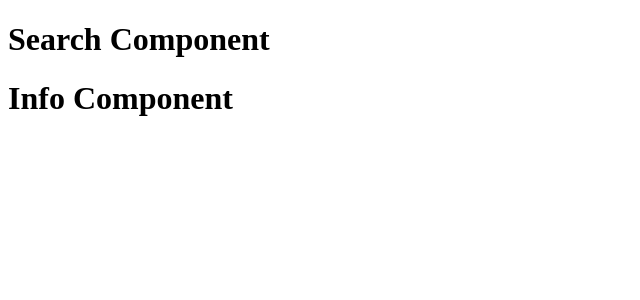
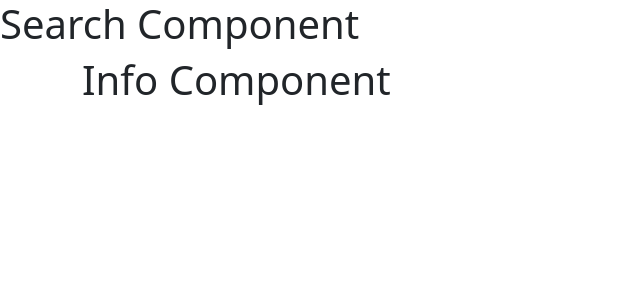
Before and after one commit to tuthanhthien02/react-github-search-users, a React (Create React App) app: page / in a window 1280 px wide. Shown: the top 300 px of the page, without its empty margins (0-640 px from the left). Built offline with nearby package versions, Linux system fonts and the light colour scheme.

Commit message:
add bootstrap

```diff
--- a/package.json
+++ b/package.json
@@ -6,6 +6,7 @@
         "@testing-library/jest-dom": "^5.11.4",
         "@testing-library/react": "^11.1.0",
         "@testing-library/user-event": "^12.1.10",
+        "bootstrap": "^5.0.1",
         "node-sass": "4.14.1",
         "react": "^17.0.2",
         "react-dom": "^17.0.2",
--- a/src/components/Info.js
+++ b/src/components/Info.js
@@ -3,7 +3,13 @@ import { GoRepo, GoGist } from "react-icons/go";
 // import { FiUsers, FiUserPlus } from "react-icons/fi";
 
 const Info = () => {
-    return <h1>Info Component</h1>;
+    return (
+        <div className="container">
+            <div className="row">
+                <h1>Info Component</h1>
+            </div>
+        </div>
+    );
 };
 
 export default Info;
--- a/src/index.js
+++ b/src/index.js
@@ -1,6 +1,7 @@
 import React from "react";
 import ReactDOM from "react-dom";
 import "./sass/index.scss";
+import "bootstrap/dist/css/bootstrap.min.css";
 import App from "./App";
 import reportWebVitals from "./reportWebVitals";
 
```
Also changed, not shown: 1 other file (tests, documents, lock files or other folders).
